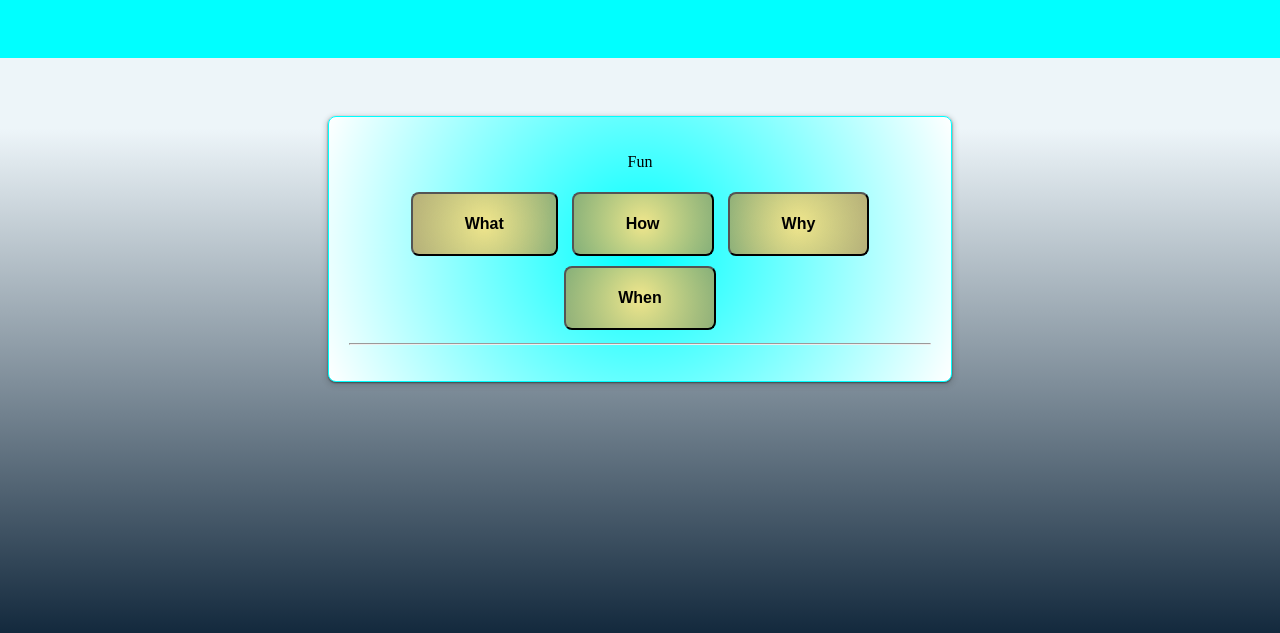
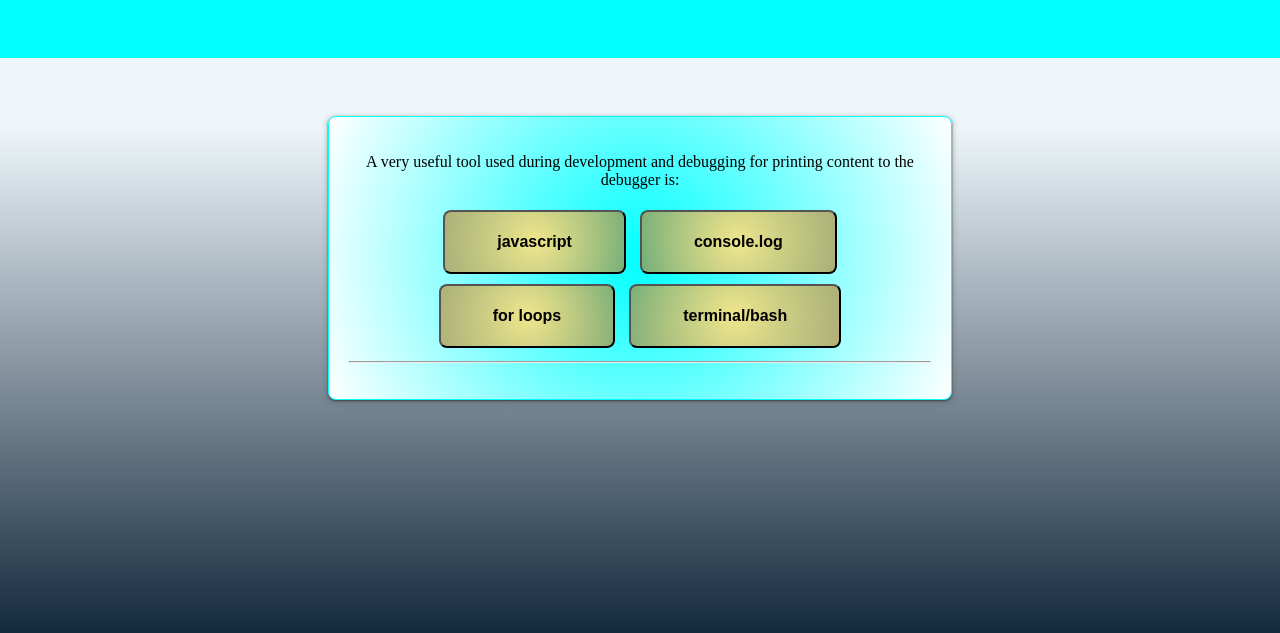
Before and after one commit to RobertCalder1/code-quiz, a plain HTML site: page index.html in a window 1280 px wide. Both pictures are taken after a click on the button "Start". Shown: the part 167-800 px from the top of the page. Drawn offline with Linux system fonts and the light colour scheme.

Commit message:
fill in questionsArray objects with actual questions

```diff
--- a/assets/script.js
+++ b/assets/script.js
@@ -19,29 +19,36 @@ var timerCount;
 //questions variables
 var questionsArray = [
   {
-    question: "Hello",
-    answers: ["What", "When", "Why", "How"],
-    correct: "What",
+    question: "Commonly used data types DO NOT include:",
+    answers: ["strings", "booleans", "alerts", "numbers"],
+    correct: "alerts",
   },
   {
-    question: "World",
-    answers: ["What", "When", "Why", "How"],
-    correct: "What",
+    question: "The condition in an if/else statement is enclosed with ____.",
+    answers: ["quotes", "curly brackets", "parentheses", "square brackets"],
+    correct: "parentheses",
   },
   {
-    question: "Lets",
-    answers: ["What", "When", "Why", "How"],
-    correct: "What",
+    question: "Arrays in Javascript can be used to store ____.",
+    answers: [
+      "numbers and strings",
+      "other arrays",
+      "booleans",
+      "all of the above",
+    ],
+    correct: "all of the above",
   },
   {
-    question: "Have",
-    answers: ["What", "When", "Why", "How"],
-    correct: "What",
+    question:
+      "string values must be enclosed within _____ when being assigned to variables",
+    answers: ["commas", "curly brackets", "quotes", "parentheses"],
+    correct: "quotes",
   },
   {
-    question: "Fun",
-    answers: ["What", "When", "Why", "How"],
-    correct: "What",
+    question:
+      "A very useful tool used during development and debugging for printing content to the debugger is:",
+    answers: ["javascript", "terminal/bash", "for loops", "console.log"],
+    correct: "console.log",
   },
 ];
 var questionIndex = 0;
@@ -106,6 +113,7 @@ function shuffle(array) {
 
 //create function to show question and answers
 function questions() {
+  setTimeout(clearResult, 1000);
   if (questionIndex < 5) {
     var question = questionsArray[questionIndex];
     shuffle(question.answers);
@@ -115,7 +123,7 @@ function questions() {
     answerBtnThree.textContent = question.answers[2];
     answerBtnFour.textContent = question.answers[3];
   } else {
-    endGame();
+    setTimeout(endGame, 1500);
   }
 }
 //create function for answer selection
@@ -132,20 +140,19 @@ function answer(event) {
 function correct() {
   answerResult.innerHTML = "Correct";
   score += 5;
-  setTimeout(clearResult, 1000);
   questionIndex++;
 }
 function incorrect() {
   answerResult.innerHTML = "Incorrect";
   timerCount -= 10;
-  setTimeout(clearResult, 1000);
   questionIndex++;
 }
 
+//clear answerResult
 function clearResult() {
   answerResult.innerHTML = "";
 }
-
+//end game function
 function endGame() {
   setHighScore();
   toggleHighScore();
@@ -158,7 +165,9 @@ function init() {
 
 function setHighScore() {
   var highScores = document.createTextNode(
-    prompt("Score: " + score + "\nEnter Initials:") + ": " + score
+    prompt("All Done!\nFinal Score: " + score + "\nEnter Initials:") +
+      ": " +
+      score
   );
   var createLi = document.createElement("li");
   createLi.appendChild(highScores);
--- a/assets/style.css
+++ b/assets/style.css
@@ -110,7 +110,7 @@ section {
 }
 
 .high-scores ul {
-  list-style-type: none;
+  list-style-type: numbers;
   text-align: left;
 }
 
```
